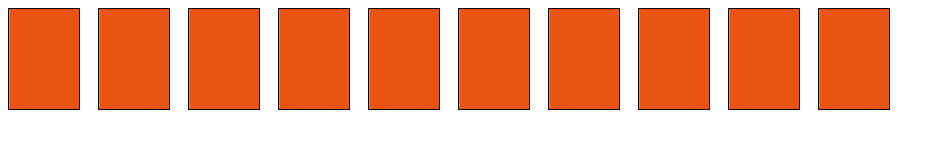
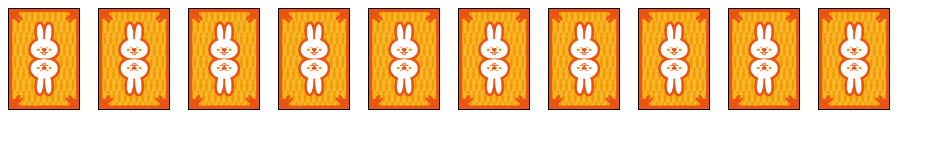
Before and after one commit to NaamuKim/js-and-ts-ground, a plain HTML site: page card-game/index.html in a window 1280 px wide. Shown: the whole page, without its empty margins (0-945 px from the left). Drawn offline with Linux system fonts and the light colour scheme.

Commit message:
fix: image background-size

```diff
--- a/card-game/src/js/index.js
+++ b/card-game/src/js/index.js
@@ -1,6 +1,11 @@
 const horizontal = 5;
 const vertical = 2;
 const cards = [
+  './src/images/binky.png',
+  './src/images/gary.png',
+  './src/images/javadog.png',
+  './src/images/licat.png',
+  './src/images/mura.png',
   './src/images/binky.png',
   './src/images/gary.png',
   './src/images/javadog.png',
@@ -22,6 +27,8 @@ function setCard(horizontal, vertical) {
     const cardBack = document.createElement('div');
     cardBack.className = 'card-back';
     cardBack.style.background = `url(${cards[i]})`;
+    cardBack.style.backgroundSize = 'cover';
+
     cardInner.appendChild(cardFront);
     cardInner.appendChild(cardBack);
     card.appendChild(cardInner);
--- a/card-game/src/style/style.css
+++ b/card-game/src/style/style.css
@@ -21,7 +21,7 @@
 }
 
 .card-front {
-  background: url('../images/card_back.png');
+  background: url('/card-game/src/images/card_back.png');
 }
 
 .card-front,
@@ -31,6 +31,7 @@
   height: 100%;
   border: 1px solid black;
   backface-visibility: hidden;
+  background-size: cover;
 }
 
 .card-back {
```
